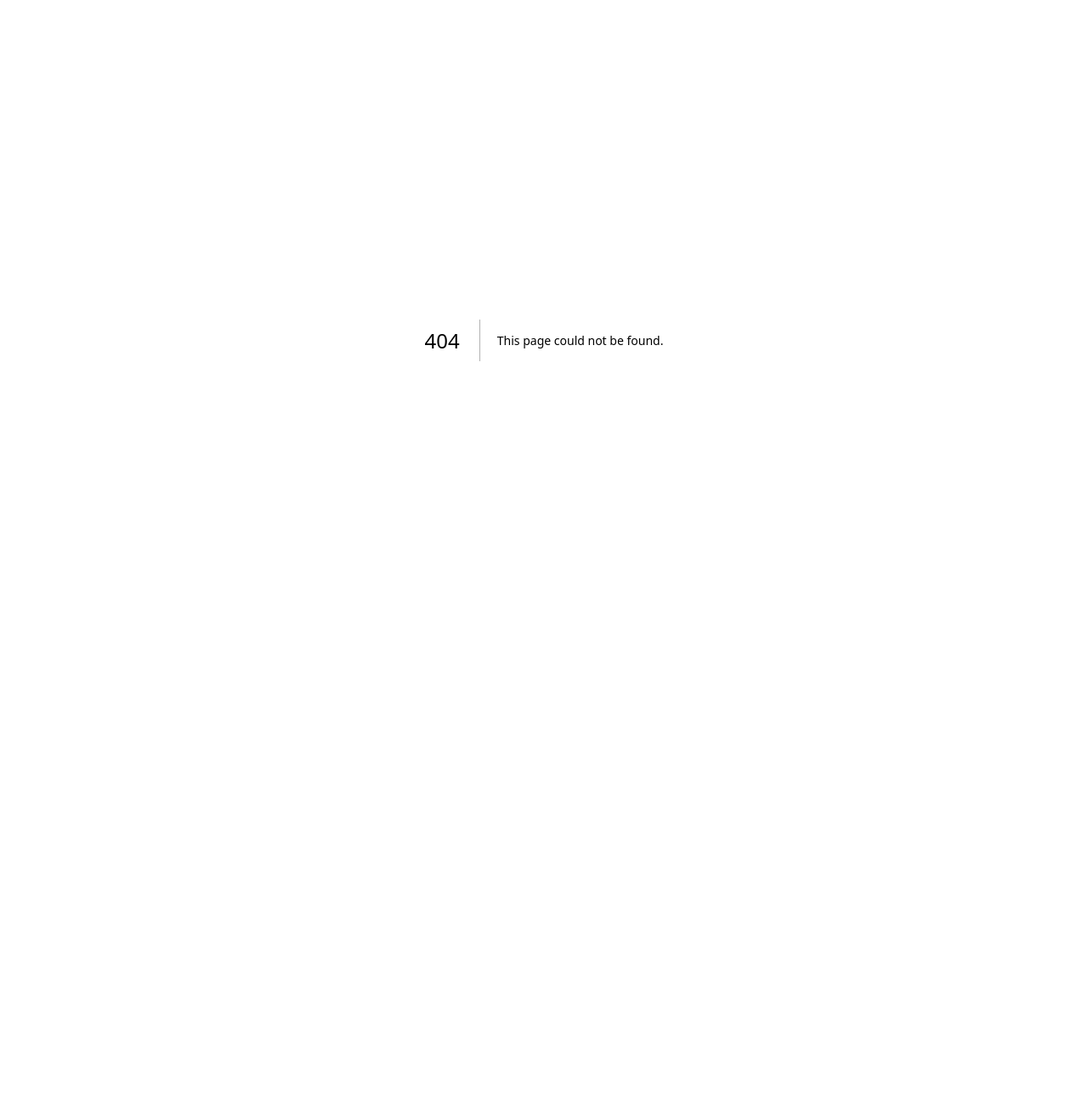
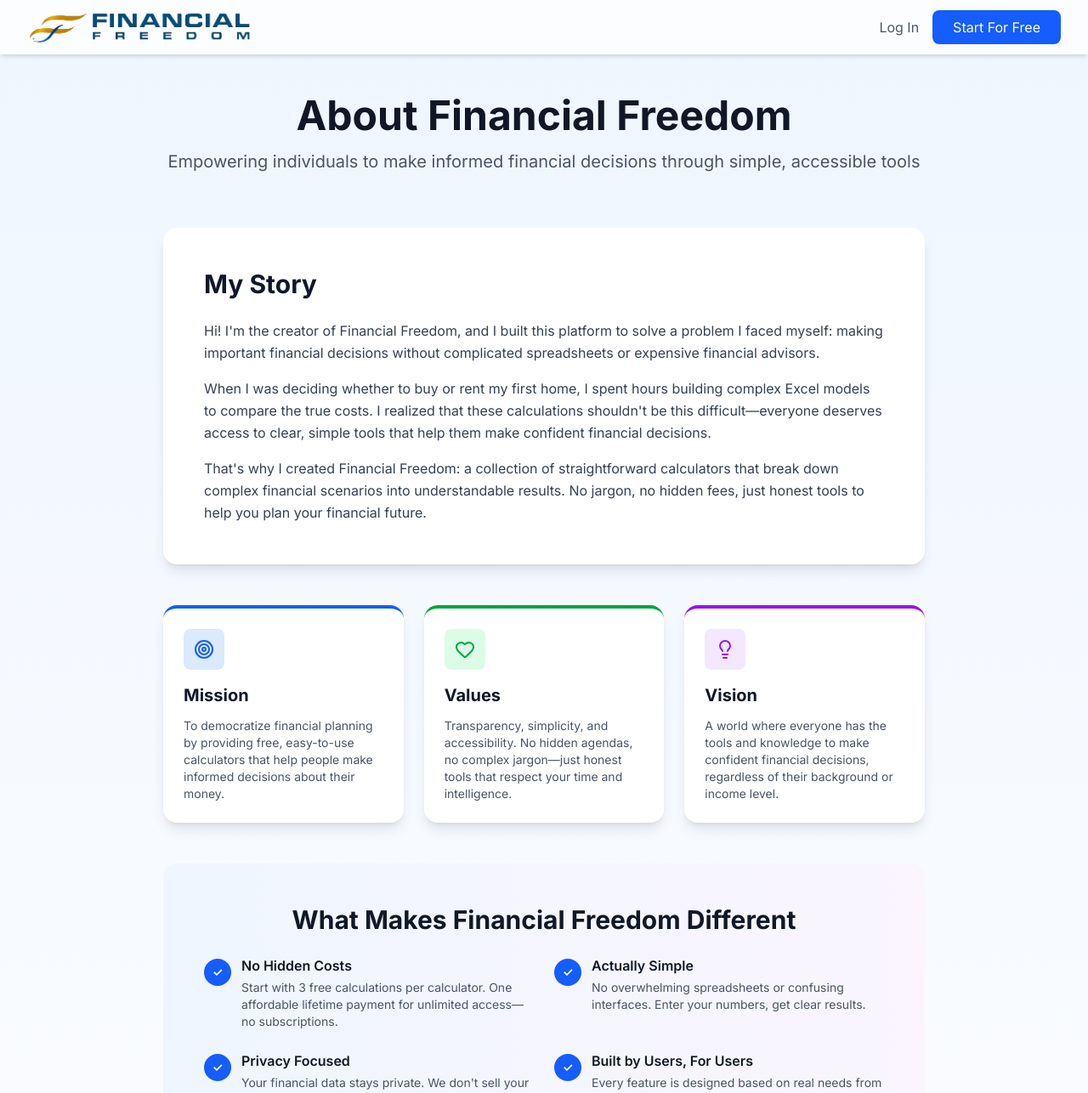
Before and after one commit to ssantomauro/financial-freedom, a Next.js app: page /about in a window 1280 px wide. Before the commit this address had no page. Shown: the top 1286 px of the page at 85% size. Before the commit the page ends 800 px from the top, so only its background shows below. Built offline with nearby package versions, Linux system fonts and the light colour scheme; no server answers.

Commit message:
Added About page

```diff
--- /dev/null
+++ b/src/app/(public)/about/page.tsx
@@ -0,0 +1,178 @@
+import Link from 'next/link'
+import { Target, Heart, Lightbulb, TrendingUp } from 'lucide-react'
+import { HomeNavigation } from '@/components/layout/HomeNavigation'
+import { PrivateFooter } from '@/components/layout/PrivateFooter'
+
+export const metadata = {
+  title: 'About - Financial Freedom',
+  description: 'Learn about Financial Freedom and our mission to make financial planning accessible to everyone',
+}
+
+export default function AboutPage() {
+  return (
+    <div className="min-h-screen bg-gradient-to-b from-blue-50 to-white">
+      {/* Navigation */}
+      <HomeNavigation />
+
+      {/* Main Content */}
+      <div className="py-12 px-4">
+        <div className="max-w-4xl mx-auto">
+          {/* Header */}
+          <div className="text-center mb-16">
+            <h1 className="text-4xl md:text-5xl font-bold text-gray-900 mb-4">
+              About Financial Freedom
+            </h1>
+            <p className="text-xl text-gray-600">
+              Empowering individuals to make informed financial decisions through simple, accessible tools
+            </p>
+          </div>
+
+          {/* Story Section */}
+          <div className="bg-white rounded-2xl shadow-lg p-8 md:p-12 mb-12">
+            <h2 className="text-3xl font-bold text-gray-900 mb-6">My Story</h2>
+            <div className="space-y-4 text-gray-700 leading-relaxed">
+              <p>
+                Hi! I'm the creator of Financial Freedom, and I built this platform to solve a problem I faced myself:
+                making important financial decisions without complicated spreadsheets or expensive financial advisors.
+              </p>
+              <p>
+                When I was deciding whether to buy or rent my first home, I spent hours building complex Excel models
+                to compare the true costs. I realized that these calculations shouldn't be this difficult—everyone
+                deserves access to clear, simple tools that help them make confident financial decisions.
+              </p>
+              <p>
+                That's why I created Financial Freedom: a collection of straightforward calculators that break down
+                complex financial scenarios into understandable results. No jargon, no hidden fees, just honest tools
+                to help you plan your financial future.
+              </p>
+            </div>
+          </div>
+
+          {/* Mission & Values */}
+          <div className="grid md:grid-cols-3 gap-6 mb-12">
+            {/* Mission */}
+            <div className="bg-white rounded-2xl shadow-lg p-6 border-t-4 border-blue-600">
+              <div className="w-12 h-12 bg-blue-100 rounded-lg flex items-center justify-center mb-4">
+                <Target className="w-6 h-6 text-blue-600" />
+              </div>
+              <h3 className="text-xl font-bold text-gray-900 mb-3">Mission</h3>
+              <p className="text-gray-600 text-sm">
+                To democratize financial planning by providing free, easy-to-use calculators that help people
+                make informed decisions about their money.
+              </p>
+            </div>
+
+            {/* Values */}
+            <div className="bg-white rounded-2xl shadow-lg p-6 border-t-4 border-green-600">
+              <div className="w-12 h-12 bg-green-100 rounded-lg flex items-center justify-center mb-4">
+                <Heart className="w-6 h-6 text-green-600" />
+              </div>
+              <h3 className="text-xl font-bold text-gray-900 mb-3">Values</h3>
+              <p className="text-gray-600 text-sm">
+                Transparency, simplicity, and accessibility. No hidden agendas, no complex jargon—just honest
+                tools that respect your time and intelligence.
+              </p>
+            </div>
+
+            {/* Vision */}
+            <div className="bg-white rounded-2xl shadow-lg p-6 border-t-4 border-purple-600">
+              <div className="w-12 h-12 bg-purple-100 rounded-lg flex items-center justify-center mb-4">
+                <Lightbulb className="w-6 h-6 text-purple-600" />
+              </div>
+              <h3 className="text-xl font-bold text-gray-900 mb-3">Vision</h3>
+              <p className="text-gray-600 text-sm">
+                A world where everyone has the tools and knowledge to make confident financial decisions,
+                regardless of their background or income level.
+              </p>
+            </div>
+          </div>
+
+          {/* What Makes Us Different */}
+          <div className="bg-gradient-to-r from-blue-50 to-purple-50 rounded-2xl p-8 md:p-12 mb-12">
+            <h2 className="text-3xl font-bold text-gray-900 mb-6 text-center">
+              What Makes Financial Freedom Different
+            </h2>
+            <div className="grid md:grid-cols-2 gap-6">
+              <div className="flex items-start gap-3">
+                <div className="w-8 h-8 bg-blue-600 rounded-full flex items-center justify-center flex-shrink-0 mt-1">
+                  <span className="text-white font-bold text-sm">✓</span>
+                </div>
+                <div>
+                  <h4 className="font-semibold text-gray-900 mb-1">No Hidden Costs</h4>
+                  <p className="text-gray-600 text-sm">
+                    Start with 3 free calculations per calculator. One affordable lifetime payment for unlimited access—no subscriptions.
+                  </p>
+                </div>
+              </div>
+              <div className="flex items-start gap-3">
+                <div className="w-8 h-8 bg-blue-600 rounded-full flex items-center justify-center flex-shrink-0 mt-1">
+                  <span className="text-white font-bold text-sm">✓</span>
+                </div>
+                <div>
+                  <h4 className="font-semibold text-gray-900 mb-1">Actually Simple</h4>
+                  <p className="text-gray-600 text-sm">
+                    No overwhelming spreadsheets or confusing interfaces. Enter your numbers, get clear results.
+                  </p>
+                </div>
+              </div>
+              <div className="flex items-start gap-3">
+                <div className="w-8 h-8 bg-blue-600 rounded-full flex items-center justify-center flex-shrink-0 mt-1">
+                  <span className="text-white font-bold text-sm">✓</span>
+                </div>
+                <div>
+                  <h4 className="font-semibold text-gray-900 mb-1">Privacy Focused</h4>
+                  <p className="text-gray-600 text-sm">
+                    Your financial data stays private. We don't sell your information or track you across the web.
+                  </p>
+                </div>
+              </div>
+              <div className="flex items-start gap-3">
+                <div className="w-8 h-8 bg-blue-600 rounded-full flex items-center justify-center flex-shrink-0 mt-1">
+                  <span className="text-white font-bold text-sm">✓</span>
+                </div>
+                <div>
+                  <h4 className="font-semibold text-gray-900 mb-1">Built by Users, For Users</h4>
+                  <p className="text-gray-600 text-sm">
+                    Every feature is designed based on real needs from people making real financial decisions.
+                  </p>
+                </div>
+              </div>
+            </div>
+          </div>
+
+          {/* Important Note */}
+          <div className="bg-amber-50 border-l-4 border-amber-400 rounded-r-lg p-6 mb-12">
+            <h3 className="font-semibold text-amber-900 mb-2 flex items-center gap-2">
+              <TrendingUp className="w-5 h-5" />
+              Important Note
+            </h3>
+            <p className="text-sm text-amber-900">
+              Financial Freedom provides educational tools and calculators for informational purposes only.
+              I am not a financial advisor, and these tools do not constitute financial advice. Always consult
+              with a qualified financial professional before making important financial decisions.
+            </p>
+          </div>
+
+          {/* CTA */}
+          <div className="text-center">
+            <p className="text-gray-600 mb-6 text-lg">
+              Ready to take control of your financial future?
+            </p>
+            <Link
+              href="/signup"
+              className="inline-flex items-center gap-2 bg-blue-600 text-white px-8 py-4 rounded-lg text-lg font-semibold hover:bg-blue-700 transition shadow-lg hover:shadow-xl"
+            >
+              Start For Free
+            </Link>
+            <p className="text-gray-500 text-sm mt-4">
+              3 free calculations per calculator • No credit card required
+            </p>
+          </div>
+        </div>
+      </div>
+
+      {/* Footer */}
+      <PrivateFooter />
+    </div>
+  )
+}
--- a/src/app/(public)/contact/page.tsx
+++ b/src/app/(public)/contact/page.tsx
@@ -108,7 +108,7 @@ export default function ContactPage() {
               href="/signup"
               className="inline-flex items-center gap-2 bg-blue-600 text-white px-8 py-3 rounded-lg font-semibold hover:bg-blue-700 transition"
             >
-              Get Started Free
+              Start For Free
             </Link>
           </div>
         </div>
--- a/src/app/(public)/page.tsx
+++ b/src/app/(public)/page.tsx
@@ -225,7 +225,7 @@ export default async function HomePage() {
               <div>
                 <h4 className="text-white font-semibold mb-4">Project</h4>
                 <ul className="space-y-2 text-sm">
-                  <li><Link href="/about" className="hover:text-white">About Us</Link></li>
+                  <li><Link href="/about" className="hover:text-white">About</Link></li>
                   <li><Link href="/contact" className="hover:text-white">Contact</Link></li>
                   {/*<li><Link href="/blog" className="hover:text-white">Blog</Link></li>*/}
                 </ul>
--- a/src/components/layout/PrivateFooter.tsx
+++ b/src/components/layout/PrivateFooter.tsx
@@ -27,7 +27,7 @@ export function PrivateFooter() {
           <div>
             <h4 className="text-white font-semibold mb-4">Project</h4>
             <ul className="space-y-2 text-sm">
-              <li><Link href="/about" className="hover:text-white">About Us</Link></li>
+              <li><Link href="/about" className="hover:text-white">About</Link></li>
               <li><Link href="/contact" className="hover:text-white">Contact</Link></li>
               {/*<li><Link href="/blog" className="hover:text-white">Blog</Link></li>*/}
             </ul>
```
